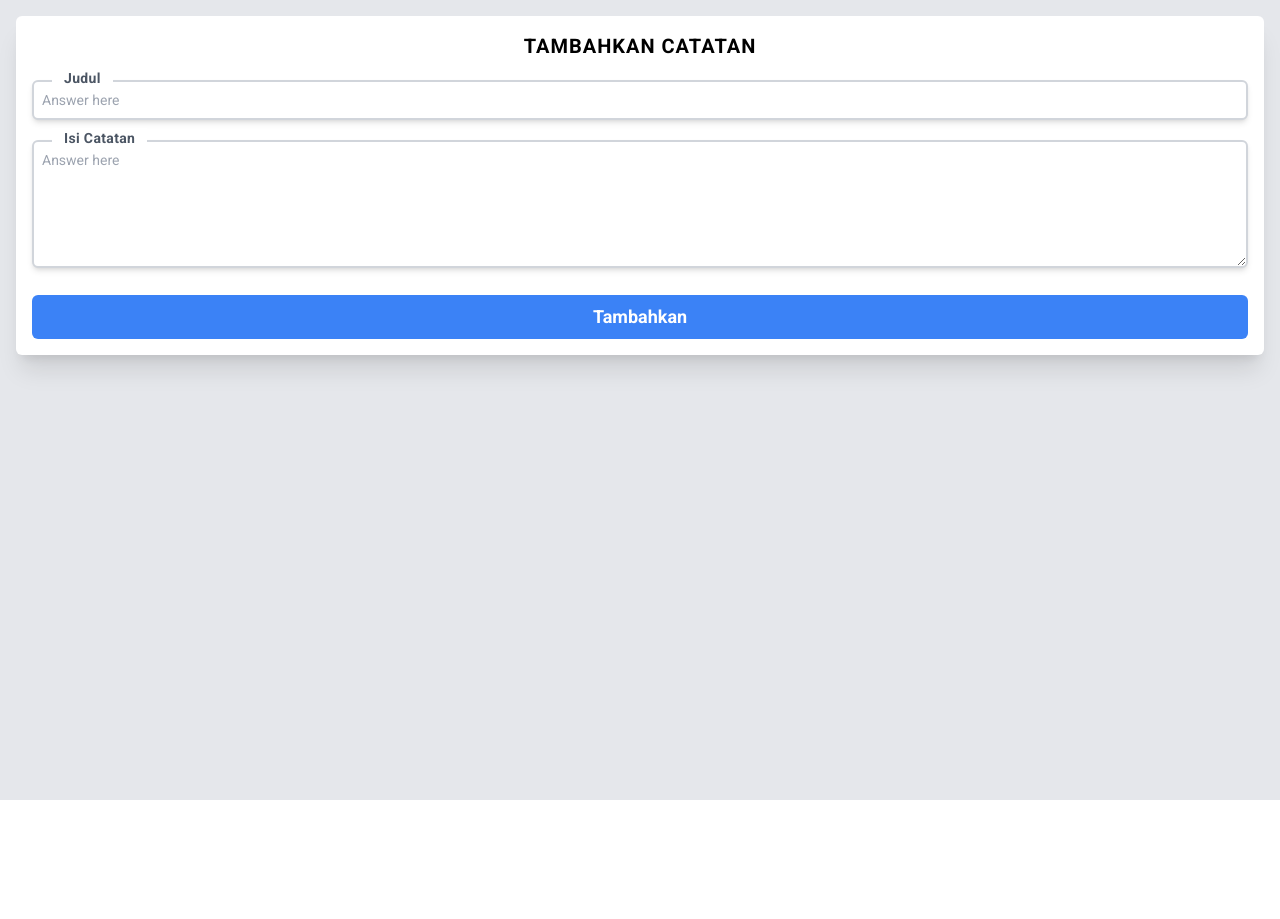
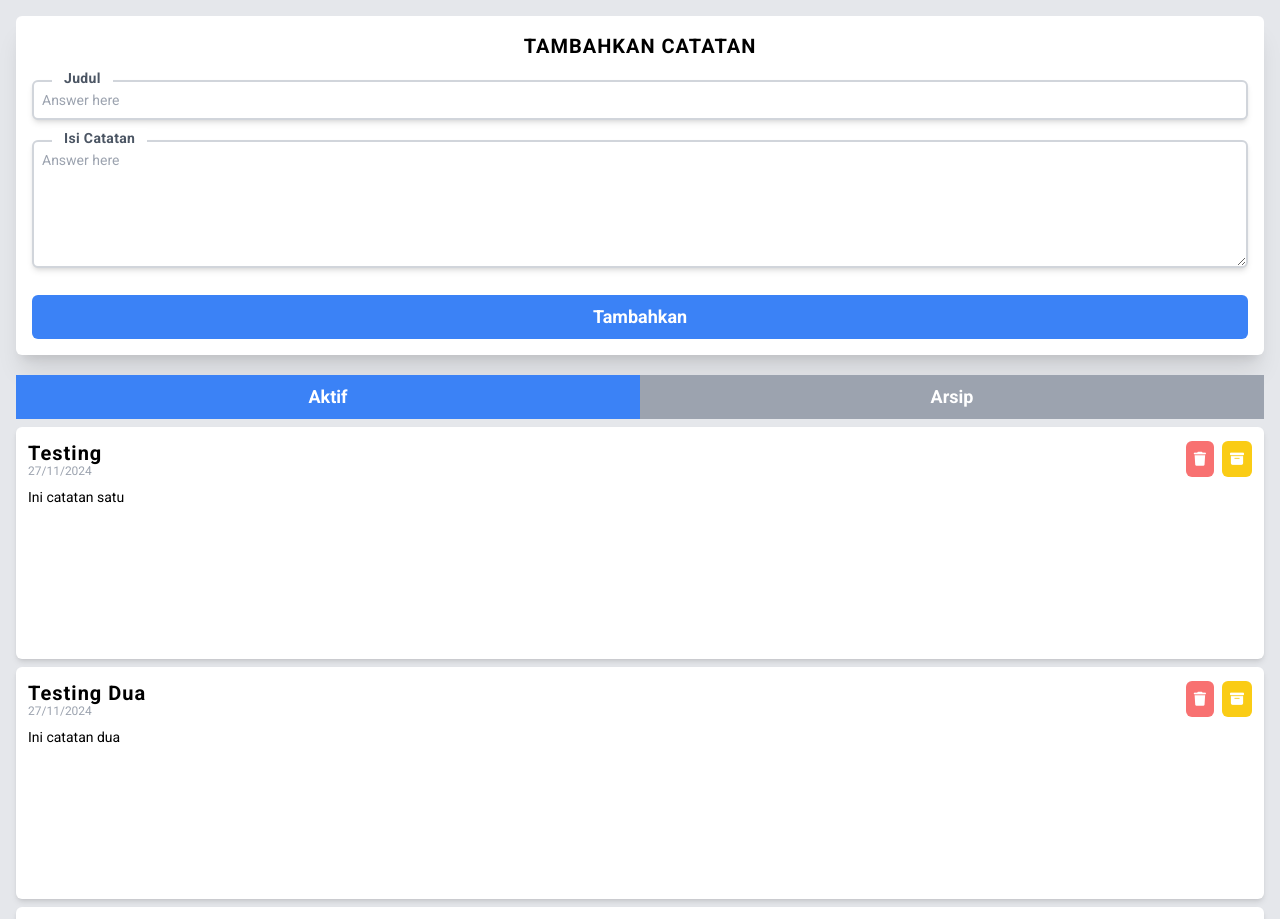
Before and after one commit to Wistchze/RJ_note, a React (Vite) app: page / in a window 1280 px wide. Shown: the top 919 px of the page. Before the commit the page ends 800 px from the top, so only its background shows below. Built offline with nearby package versions, Linux system fonts and the light colour scheme.

Commit message:
Able to delete and archive

```diff
--- a/index.html
+++ b/index.html
@@ -4,6 +4,7 @@
     <meta charset="UTF-8" />
     <link rel="icon" type="image/svg+xml" href="/vite.svg" />
     <meta name="viewport" content="width=device-width, initial-scale=1.0" />
+    <script src="https://kit.fontawesome.com/db9473a80b.js" crossorigin="anonymous"></script>
     <title>React Note</title>
   </head>
   <body>
--- a/package.json
+++ b/package.json
@@ -10,6 +10,7 @@
     "preview": "vite preview"
   },
   "dependencies": {
+    "clsx": "^2.1.1",
     "react": "^18.3.1",
     "react-dom": "^18.3.1"
   },
--- a/src/components/Button.tsx
+++ b/src/components/Button.tsx
@@ -1,21 +1,26 @@
 import { ComponentProps } from 'react';
+import clsx from 'clsx';
 
 type ButtonProps = ComponentProps<'button'> & {
-    text: string;
+    icon?: string;
+    text?: string;
     isFull?: boolean;
 }
 
-const Button = ({ text, isFull = true, ...rest }: ButtonProps) => {
+const Button = ({ icon, text, isFull = true, className, ...rest }: ButtonProps) => {
     return (
         <button
-            className={`
-            bg-blue-500 hover:bg-blue-600 p-2 rounded-md
-            font-bold text-white text-lg
-            ${isFull && 'w-full'}`
-            }
+            className={clsx(
+                'bg-blue-500 hover:bg-blue-600 p-2 rounded-md font-bold text-white text-lg',
+                { 'w-full': isFull, 'w-fit': !isFull },
+                className // User-provided classes override or add to the default
+            )}
             {...rest}
-        >{text}</button>
-    )
+        >
+            {icon && <i className={icon}></i>}
+            {text && <span>{text}</span>}
+        </button>
+    );
 }
 
 export default Button;
--- /dev/null
+++ b/src/components/NoteCard.tsx
@@ -0,0 +1,69 @@
+import Button from './Button';
+
+type NoteCardProps = {
+    id?: number;
+    title?: string;
+    date?: string;
+    body?: string;
+
+    // Events
+    onDelete?: (id: number) => void;
+    onArchive?: (id: number) => void;
+}
+
+const NoteHeader = ({ id, title, date, onDelete, onArchive }: NoteCardProps) => {
+    const onDeleteInternal = () => {
+        if (onDelete && id) onDelete(id)
+    }
+
+    const onArchiveInternal = () => {
+        if (onArchive && id) onArchive(id)
+    }
+
+    return (
+        <div className='flex justify-between items-center'>
+            {/* Text Info */}
+            <div className='-space-y-1'>
+                <h1 className='font-bold text-xl tracking-wider'>{title}</h1>
+                <p className='text-xs text-gray-400'>{date}</p>
+            </div>
+
+            {/* Buttons */}
+            <div className='flex space-x-2'>
+                <Button
+                    className='bg-red-400 hover:bg-red-500 text-sm'
+                    icon='fa-solid fa-trash'
+                    title='Hapus Catatan'
+                    isFull={false}
+                    onClick={onDeleteInternal}
+                />
+                <Button
+                    className='bg-yellow-400 hover:bg-yellow-500 text-sm'
+                    icon='fa-solid fa-box-archive'
+                    title='Arsipkan atau Aktifkan Catatan'
+                    isFull={false}
+                    onClick={onArchiveInternal}
+                />
+            </div>
+        </div>
+    );
+}
+
+const NoteBody = ({ body }: NoteCardProps) => {
+    return (
+        <p className='overflow-y-auto h-40 mt-2 text-sm'>
+            {body}
+        </p>
+    );
+}
+
+const NoteCard = ({ id, title, date, body, onDelete, onArchive }: NoteCardProps) => {
+    return (
+        <div className='p-3 bg-white rounded-md w-full shadow-md'>
+            <NoteHeader id={id} title={title} date={date} onDelete={onDelete} onArchive={onArchive} />
+            <NoteBody body={body} />
+        </div>
+    );
+}
+
+export default NoteCard;
--- a/src/components/TextField.tsx
+++ b/src/components/TextField.tsx
@@ -1,7 +1,7 @@
 type TextFieldProps = {
     // Props
     name: string;
-    label: string;
+    label?: string;
     value: string;
     placeholder?: string;
     isFull?: boolean;
@@ -28,11 +28,13 @@ const TextField = ({
 
     return (
         <fieldset className='font-["Roboto"] relative my-5'>
-            <label
-                htmlFor={name}
-                className='bg-white px-3 py-0 text-sm tracking-wide font-bold text-gray-600
-                absolute left-5 -top-3'
-            >{label}</label>
+            {label &&
+                <label
+                    htmlFor={name}
+                    className='bg-white px-3 py-0 text-sm tracking-wide font-bold text-gray-600
+                    absolute left-5 -top-3'
+                >{label}</label>
+            }
             {!isArea ?
                 <input
                     // props
--- a/src/composition/NoteApp.tsx
+++ b/src/composition/NoteApp.tsx
@@ -1,8 +1,93 @@
+import Button from '@/components/Button';
 import Form, { FormField, FormSubmitData } from '@/components/Form';
+import NoteCard from '@/components/NoteCard';
 import { Note } from '@/utils/note';
+import { useState } from 'react';
+
+// ===== Type Definitions ===== //
+
+type TabNoteProps = {
+    tabNote: boolean;
+    setTabNote: (newVal: boolean) => void;
+};
+
+type NoteContentProps = {
+    tabNote: boolean;
+    data: Note[];
+    onDelete: (id: number) => void;
+    onArchive: (id: number) => void;
+};
+
+// ===== Components ===== //
+
+const TabNote = ({ tabNote, setTabNote }: TabNoteProps) => {
+    return (
+        <div
+            className='w-full mt-5 flex'
+        >
+            <Button
+                text='Aktif'
+                className={`rounded-none ${!tabNote && 'bg-gray-400 hover:bg-gray-500'}`}
+                onClick={() => setTabNote(true)}
+            />
+            <Button
+                text='Arsip'
+                className={`rounded-none ${tabNote && 'bg-gray-400 hover:bg-gray-500'}`}
+                onClick={() => setTabNote(false)}
+            />
+        </div>
+    );
+}
+
+const NoteContent = ({ tabNote, data, onDelete, onArchive }: NoteContentProps) => {
+    return (
+        <div className='grid grid-cols-1 justify-items-center gap-x-4 gap-y-2 mt-2'>
+            {data.filter(note => note.archived !== tabNote).map(note => (
+                <NoteCard
+                    key={note.id}
+                    id={note.id}
+                    title={note.title}
+                    body={note.body}
+                    date={note.createdAt}
+                    onDelete={onDelete}
+                    onArchive={onArchive}
+                />
+            ))}
+        </div>
+    );
+}
 
 const NoteApp = () => {
-    const noteData: Note[] = [];
+    const [noteData, setNoteData] = useState<Note[]>([
+        {
+            id: 1,
+            title: 'Testing',
+            body: 'Ini catatan satu',
+            createdAt: new Date().toLocaleDateString('id-ID'),
+            archived: false
+        },
+        {
+            id: 2,
+            title: 'Testing Dua',
+            body: 'Ini catatan dua',
+            createdAt: new Date().toLocaleDateString('id-ID'),
+            archived: false
+        },
+        {
+            id: 3,
+            title: 'Testing Tiga',
+            body: 'Ini catatan tiga',
+            createdAt: new Date().toLocaleDateString('id-ID'),
+            archived: false
+        },
+        {
+            id: 4,
+            title: 'Testing Empat',
+            body: 'Ini catatan empat',
+            createdAt: new Date().toLocaleDateString('id-ID'),
+            archived: false
+        }
+    ]);
 
     // ===== Handle Adding Note ===== //
 
@@ -18,21 +103,41 @@ const NoteApp = () => {
             title: data['title'],
             body: data['body'],
             archived: false,
-            createdAt: new Date().toISOString()
-        }
+            createdAt: new Date().toLocaleDateString('id-ID')
+        };
 
-        // Add to databsae
-        noteData.push(newNote);
-    }
+        // Add to database
+        setNoteData([...noteData, newNote]);
+    };
+
+    // ===== Handle Removing Note ===== //
+
+    const removeNote = (id: number) => {
+        const newNoteData = noteData.filter(note => id !== note.id);
+        setNoteData(newNoteData);
+    };
+
+    // ===== Handle Archiving Note ===== //
+
+    const [tabNote, setTabNote] = useState(true);
+
+    const archiveNote = (id: number) => {
+        const updatedNoteData = noteData.map(item =>
+            item.id === id ? { ...item, archived: !item.archived } : item
+        );
+        setNoteData(updatedNoteData);
+    };
 
     return (
-        <main className='p-4 bg-gray-200 h-screen font-["Roboto"]'>
+        <main className='p-4 bg-gray-200 h-full font-["Roboto"]'>
             <Form
                 formTitle='Tambahkan Catatan'
                 fields={noteForm}
                 onSubmit={addNote}
                 submitText='Tambahkan'
             />
+            <TabNote tabNote={tabNote} setTabNote={setTabNote} />
+            <NoteContent tabNote={tabNote} data={noteData} onDelete={removeNote} onArchive={archiveNote} />
         </main>
     );
 }
```
Also changed, not shown: 1 other file (tests, documents, lock files or other folders).
